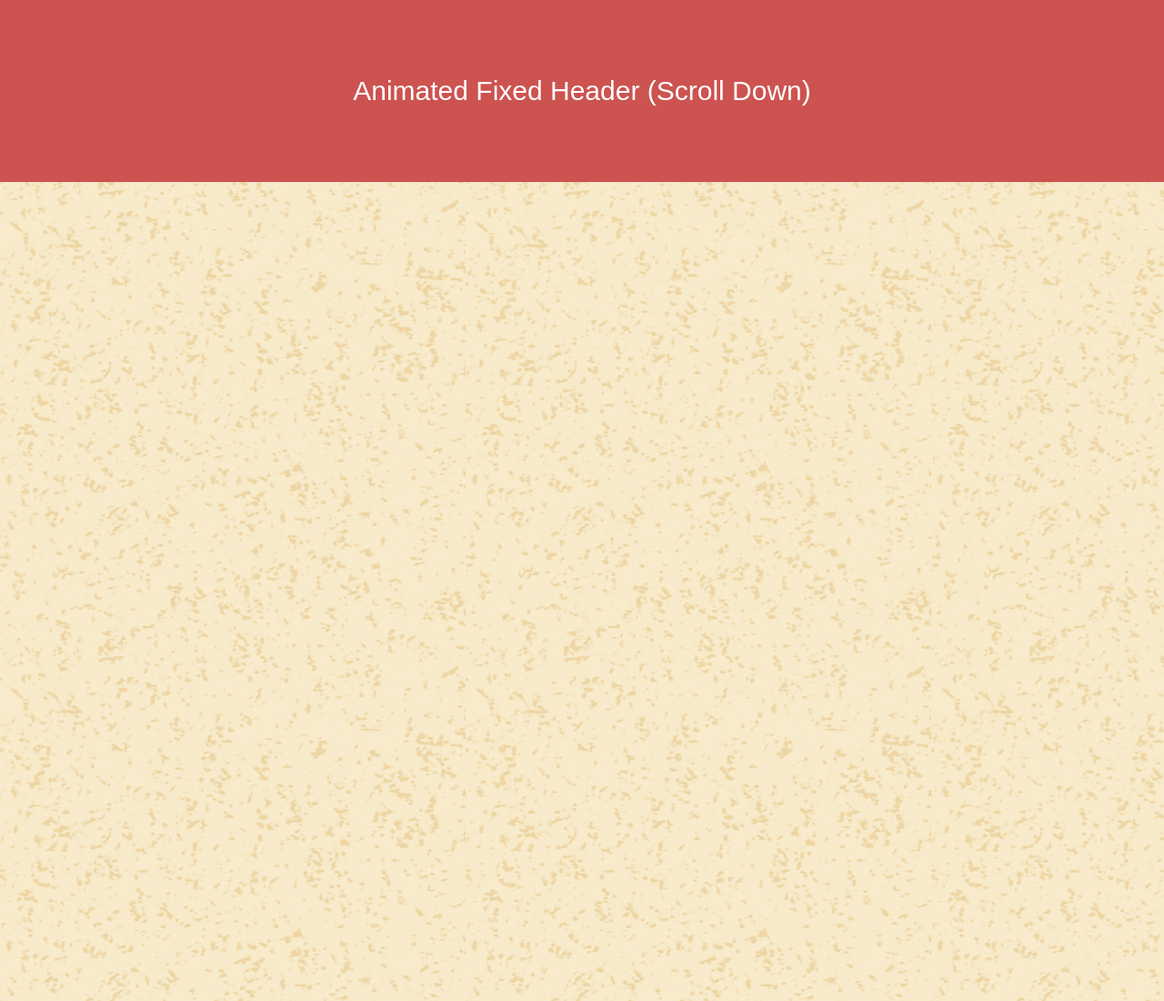
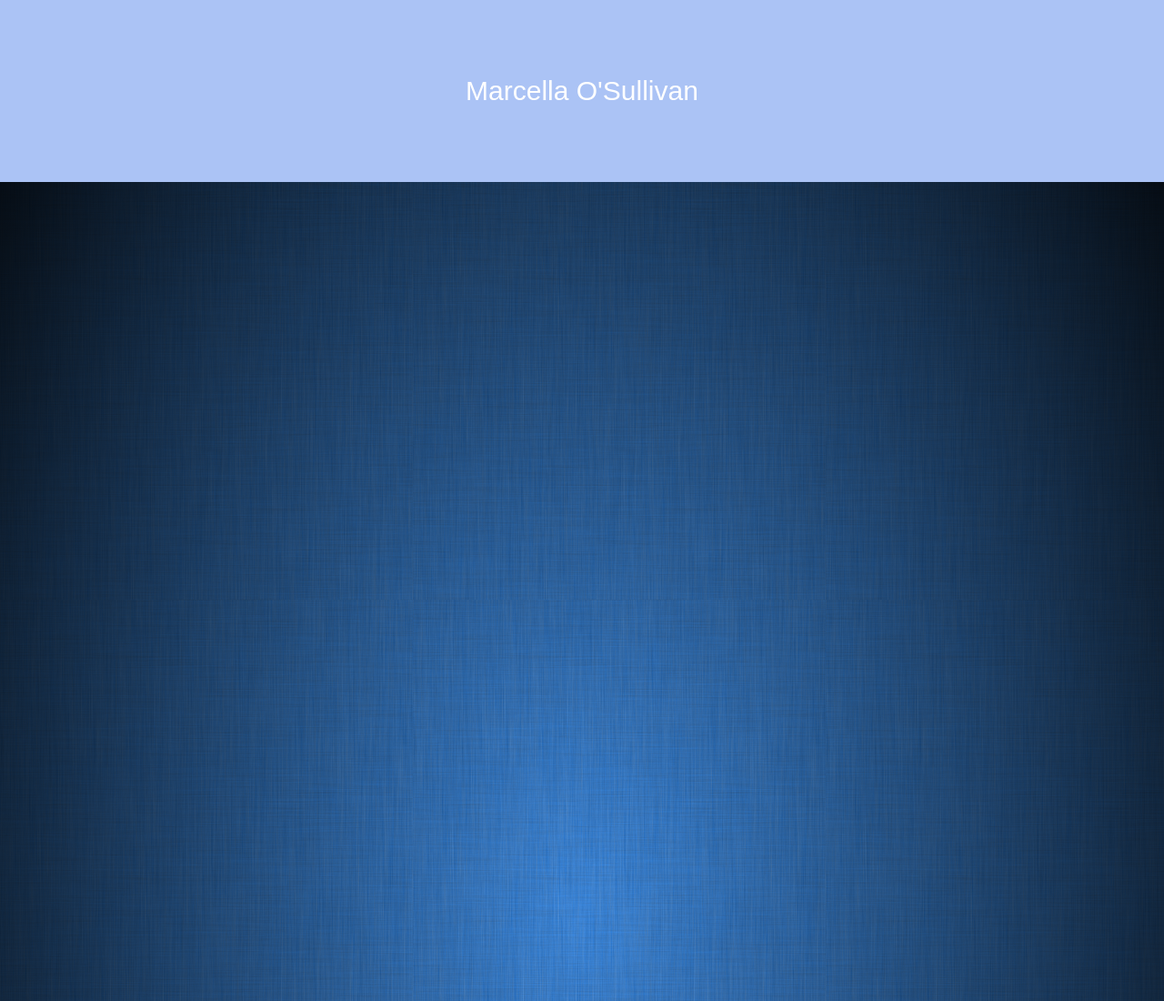
Before and after one commit to Ethanbasscase/Marcies-website, a plain HTML site: page index.html in a window 1280 px wide. Shown: the top 1100 px of the page at 91% size. Drawn offline with nearby package versions, Linux system fonts and the light colour scheme.

Commit message:
background and radial gradient

```diff
--- a/index.html
+++ b/index.html
@@ -5,15 +5,19 @@
     <title>Marcella O'Sullivan Art</title>
     <style>
     body {
-            background-image: url(img/old_map_@2X.png);
-            background-repeat: repeat;
+            background: radial-gradient(rgba(0,0,0,1),rgba(255,255,255,0)),url(img/bluelinen.png) repeat;
+            background: -moz-radial-gradient(rgba(255,255,255,0),rgba(0,0,0,1)),url(img/bluelinen.png) repeat;
+        background: -webkit-radial-gradient(rgba(255,255,255,0),rgba(0,0,0,1)),url(img/bluelinen.png) repeat;
+        }
+        h1 {
+            font-family: fantasy;
         }
         .header {
     position: fixed;
     top: 0;
     left: 0;
     width: 100%;
-    background: #cc5350;
+    background: #abc3f5;
     color:#fff;
     z-index: 1000;
     height: 200px;
@@ -52,35 +56,29 @@ height:2000px;
 }
     </style>
     <script src="js/vendor/modernizr-2.6.2.min.js"></script>
+    <script src="http://code.jquery.com/jquery-1.9.1.js"></script>
 </head>
 <body>
+    <a href=#>
     <div class="header">
-  <h1>Animated Fixed Header (Scroll Down)</h1>
-</div>
+  <h1>Marcella O'Sullivan</h1>
+</div></a>
 <div class="content">
 </div>
 <script>
-        $(function(){
- var shrinkHeader = 300;
-  $(window).scroll(function() {
-    var scroll = getCurrentScroll();
-      if ( scroll >= shrinkHeader ) {
-           $('.header').addClass('shrink');
-        }
-        else {
+     alert("javascript on");
+    var shrinkHeader = 300;
+    window.onscroll=function()
+    {
+        var scroll = getCurrentScroll();
+        if (scroll >=shrinkHeader) {
+            $('.header').addClass('shrink')
+        }else {
             $('.header').removeClass('shrink');
         }
-  });
-function getCurrentScroll() {
+    }
+    function getCurrentScroll() {
     return window.pageYOffset || document.documentElement.scrollTop;
     }
-});
-    <script>
-        alert("javascript on")
-    </script>
-<script class="cssdeck" src="//cdnjs.cloudflare.com/ajax/libs/jquery/1.8.0/jquery.min.js"></script>
-    <script src="//ajax.googleapis.com/ajax/libs/jquery/1.9.0/jquery.min.js"></script>
-        <script>window.jQuery || document.write('<script src="js/vendor/jquery-1.9.0.min.js"><\/script>')</script>
-        <script src="js/plugins.js"></script>
-        <script src="js/main.js"></script>
+</script>
 </body>
```
Also changed, not shown: img/bluelinen.png (added).
